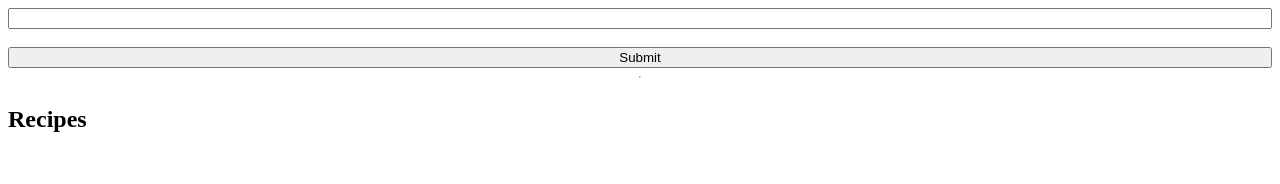
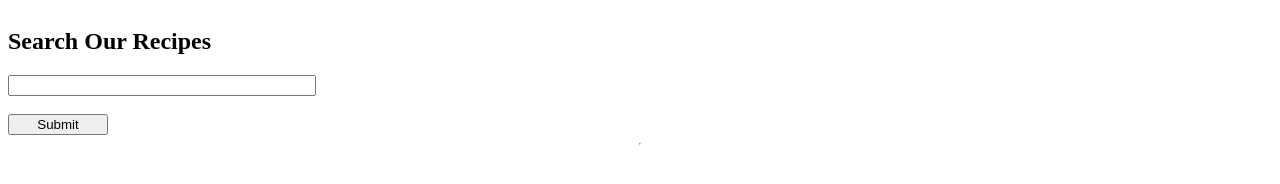
Before and after one commit to sanlouise/recipe-fetch, a plain HTML site: page index.html in a window 1280 px wide. Drawn offline with Linux system fonts and the light colour scheme.

Commit message:
Last fixes

```diff
--- a/index.html
+++ b/index.html
@@ -5,10 +5,10 @@
     <link rel="stylesheet" href="main.css">
   </head>
   <body>
+    <h2>Search Our Recipes</h2>
     <input type="text" id="input"><br>
     <input type="submit" id="submit" value="Submit">
     <hr>
-    <h2>Recipes</h2>
     <div class="wrapper">
     </div>
     <script src="main.js"></script>
--- a/main.css
+++ b/main.css
@@ -4,6 +4,14 @@ body{
 }
 ul {
   list-style: none;
+}
+
+#input {
+  width: 300px;
+}
+
+#submit {
+  width: 100px;
 }
 
 .wrapper {
```
